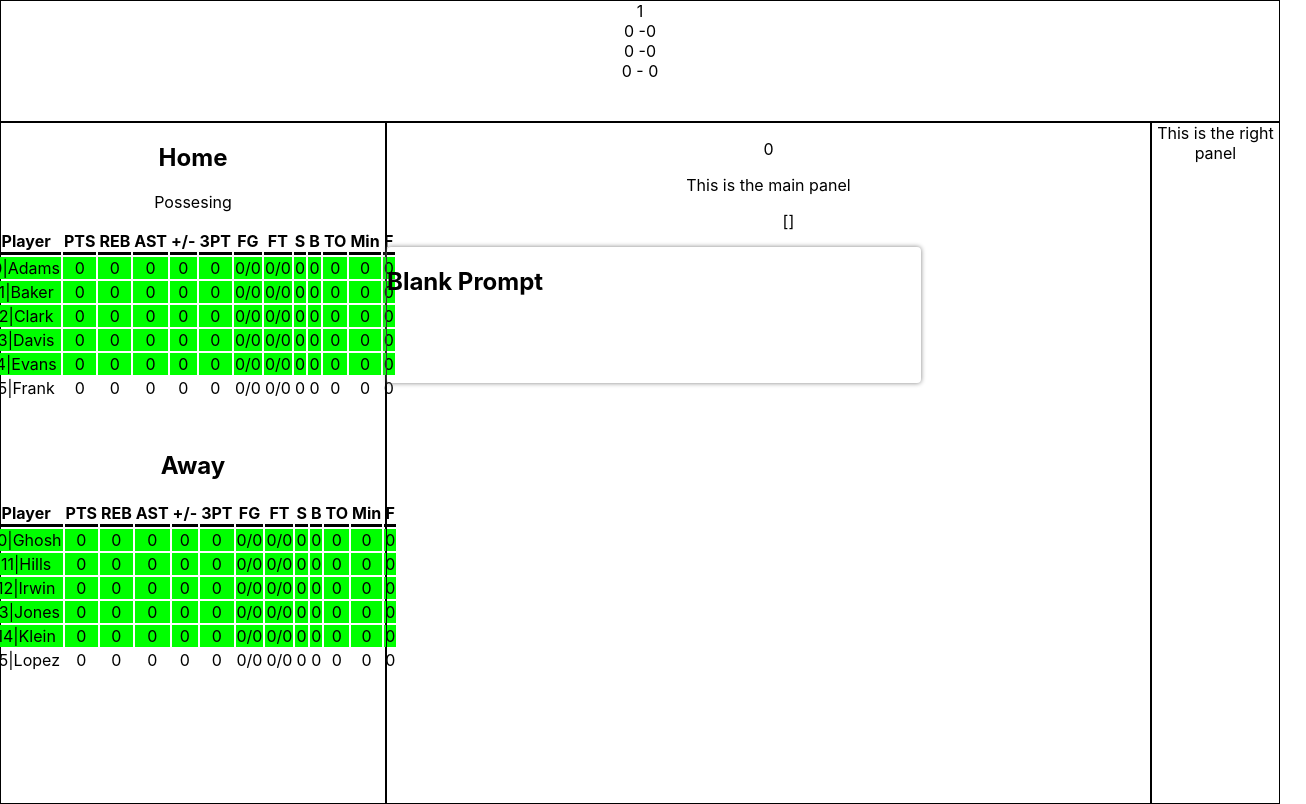
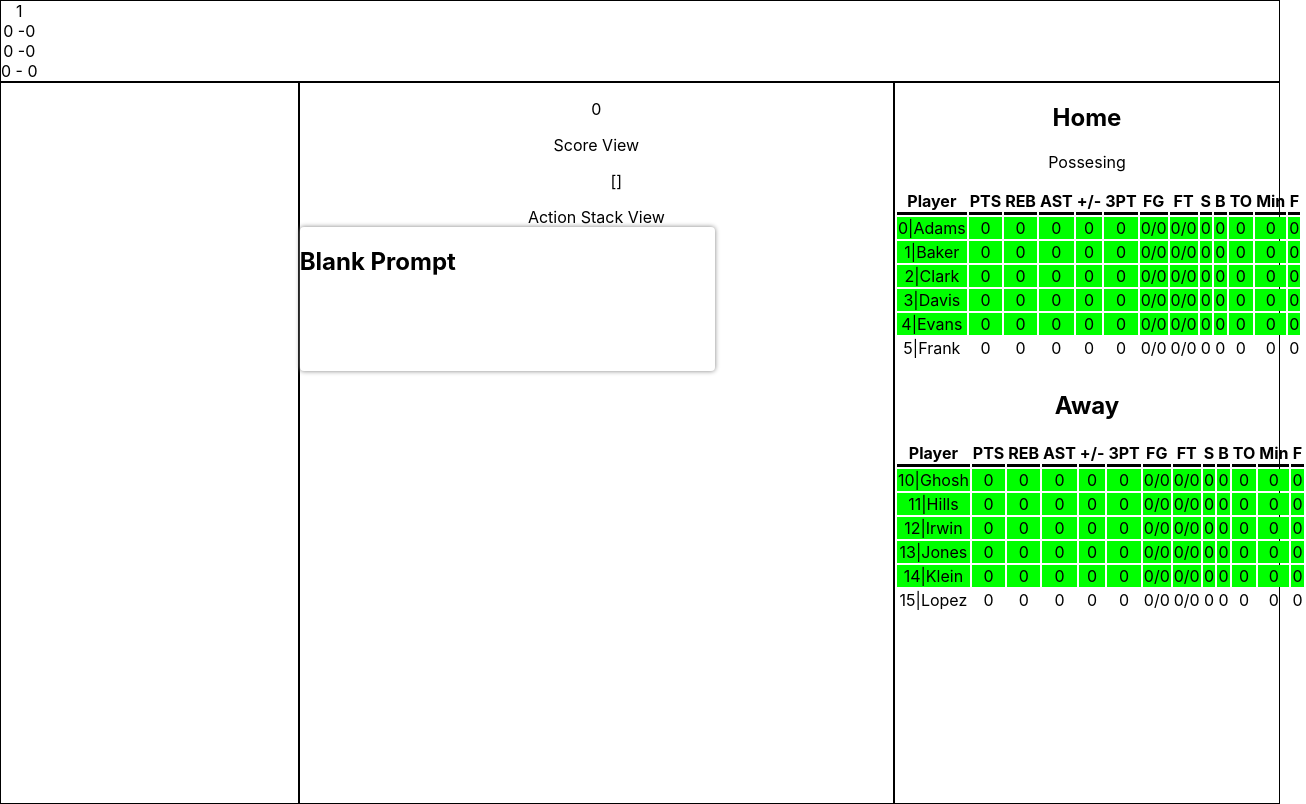
Before and after one commit to z-score-sports/data-entry-site-v2, a React (Create React App) app: page / in a window 1280 px wide. Shown: the whole page, 1306 px wide, since content can reach past the window. Built offline with nearby package versions, Linux system fonts and the light colour scheme.

Commit message:
Rearranged panels and created new component classes

```diff
--- a/src/App.css
+++ b/src/App.css
@@ -10,20 +10,22 @@
 .lPanel {
   border: 1px solid black;
   width: 30vw;
-  height: 85vh;
+  height: 90vh;
   display: flex;
   flex-direction: column;
   align-items: center;
 }
 .rPanel {
   border: 1px solid black;
-  width: 10vw;
-  height: 85vh;
+  width: 30vw;
+  height: 90vh;
 }
 
 .tBar {
   border: 1px solid black;
-  height: 15vh;
+  height: 10vh;
+  display: flex;
+  flex-direction: row;
 }
 
 .mPanel {
--- a/src/App.tsx
+++ b/src/App.tsx
@@ -16,16 +16,17 @@ const GameStateContext = createContext(context);
 
 
 function App() {
+  const gContext = useContext(GameStateContext);
 
   return (
     <GameStateContext.Provider value={context}>
       <div className="App">
         <TopBar/>
-        <div className='MainSection'>
+        {gContext.currentTab == "dashboard" && <div className='MainSection'>
           <LeftPanel/>
           <MainPanel/>
           <RightPanel/>
-        </div>
+        </div>}
       </div>
     </GameStateContext.Provider>
   );
--- /dev/null
+++ b/src/components/elements/ActionStackView.tsx
@@ -0,0 +1,8 @@
+import { observer } from "mobx-react-lite"
+
+function ActionStackView() {
+
+    return (<div>Action Stack View</div>)
+}
+
+export default observer(ActionStackView)
--- /dev/null
+++ b/src/components/elements/ScoreView.tsx
@@ -0,0 +1,8 @@
+import { observer } from "mobx-react-lite"
+
+function ScoreView() {
+
+    return (<div>Score View</div>)
+}
+
+export default observer(ScoreView)
--- a/src/components/panels/LeftPanel.tsx
+++ b/src/components/panels/LeftPanel.tsx
@@ -2,17 +2,19 @@ import React, { useContext } from 'react';
 import { observer } from "mobx-react-lite"
 import '../../App.css';
 import { GameStateContext } from '../../App';
-import RosterPanel from '../elements/RosterPanel'
-import { Team } from '../../state/Player';
+
 
 function LeftPanel() {
 
-  const context = useContext(GameStateContext)
+
 
   return (
     <div className = "lPanel">
-      <RosterPanel teamRoster={context.gameRoster.getRoster(Team.home)} team = {0}/>
-      <RosterPanel teamRoster={context.gameRoster.getRoster(Team.away)} team = {1}/>
+      <div className = "regionTooltip"></div>
+      <div className = "keyTooltip">
+        <div className = "playToolTip"></div>
+        <div className = "actionToolTip"></div>
+      </div>
     </div>
   );
 }
--- a/src/components/panels/MainPanel.tsx
+++ b/src/components/panels/MainPanel.tsx
@@ -3,16 +3,21 @@ import { useContext } from "react";
 import { GameStateContext } from "../../App";
 import "../../App.css";
 import InputPanel from "../elements/InputPanel";
+import ActionStackView from "../elements/ActionStackView";
+import ScoreView from "../elements/ScoreView";
+
+
 function MainPanel() {
     const context = useContext(GameStateContext);
 
     return (
         <div className="mPanel">
             <p>{context.actionStack.curPos}</p>
-            This is the main panel
+            <ScoreView/>
             <div>
                 <ul>{JSON.stringify(context.actionStack.toJSON())}</ul>
             </div>
+            <ActionStackView/>
             <InputPanel />
         </div>
     );
--- a/src/components/panels/RightPanel.tsx
+++ b/src/components/panels/RightPanel.tsx
@@ -3,14 +3,17 @@ import { observer } from "mobx-react-lite"
 import '../../App.css';
 import GameState from '../../state/GameState';
 import { GameStateContext } from '../../App';
+import RosterPanel from '../elements/RosterPanel'
+import { Team } from '../../state/Player';
 
 function RightPanel() {
 
-  const gameState = useContext(GameStateContext)
+  const context = useContext(GameStateContext)
 
   return (
     <div className = "rPanel">
-      This is the right panel
+      <RosterPanel teamRoster={context.gameRoster.getRoster(Team.home)} team = {0}/>
+      <RosterPanel teamRoster={context.gameRoster.getRoster(Team.away)} team = {1}/>
     </div>
   );
 }
--- a/src/components/panels/TopBar.tsx
+++ b/src/components/panels/TopBar.tsx
@@ -1,10 +1,12 @@
 import { observer } from "mobx-react-lite";
-import { useContext } from "react";
+import { useContext, useState } from "react";
 import { GameStateContext } from "../../App";
 import "../../App.css";
 
 function TopBar() {
     const context = useContext(GameStateContext);
+
+
 
     return (
         <div className="tBar">
--- a/src/state/GameState.ts
+++ b/src/state/GameState.ts
@@ -39,6 +39,7 @@ interface game {
     scoreboard: Scoreboard;
     actionStack: ActionStack;
     currentPrompt: Prompt;
+    currentTab : string;
 }
 
 const createGameContext = (): game => {
@@ -77,11 +78,13 @@ const createGameContext = (): game => {
     FreeThrowPublisher.getInstance().subscribe(scoreboard);
     QuarterEndPublisher.getInstance().subscribe(scoreboard);
 
+
     return {
         gameRoster: gameRoster,
         scoreboard: scoreboard,
         actionStack: actionStack,
         currentPrompt: null,
+        currentTab: "dashboard"
     };
 };
 
```
